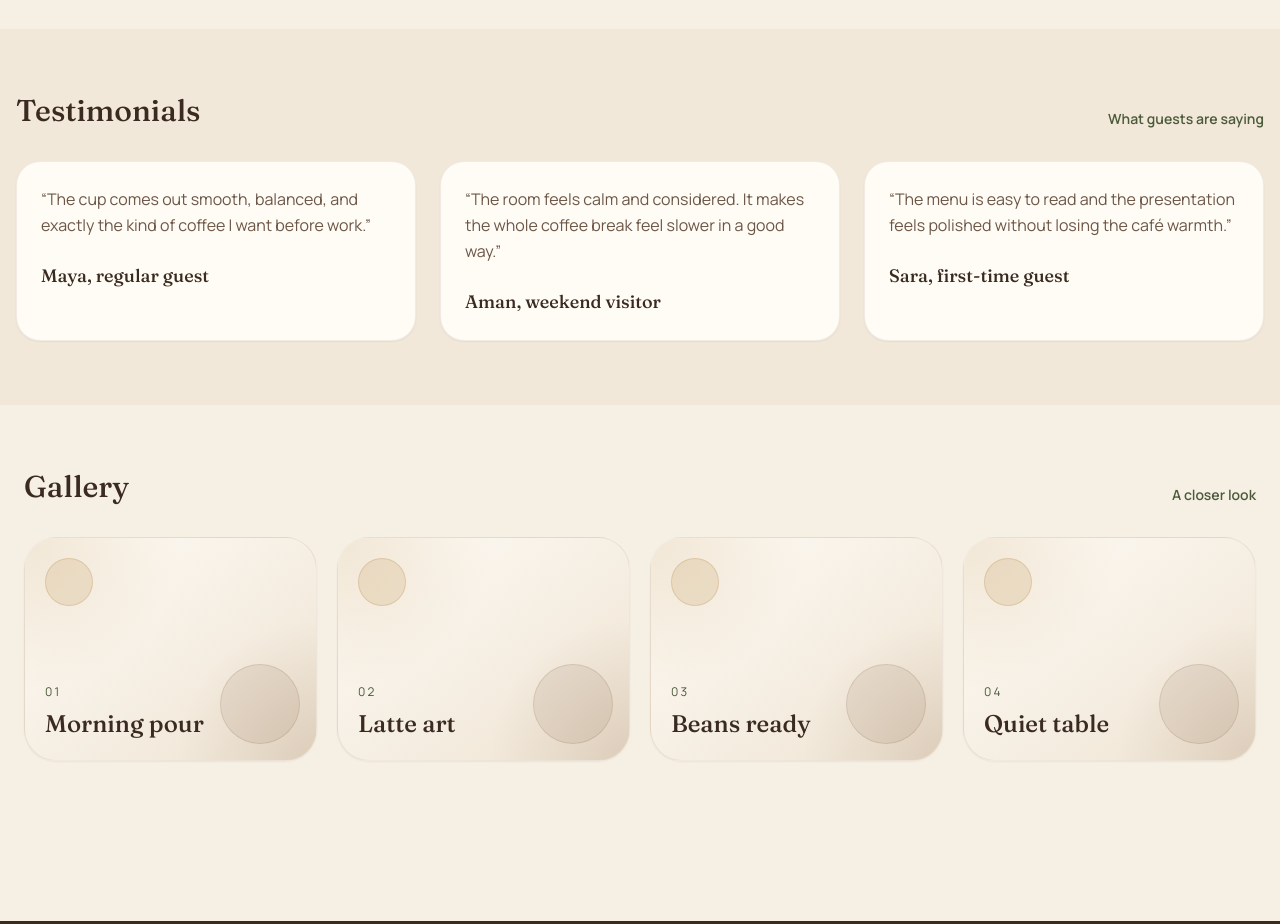
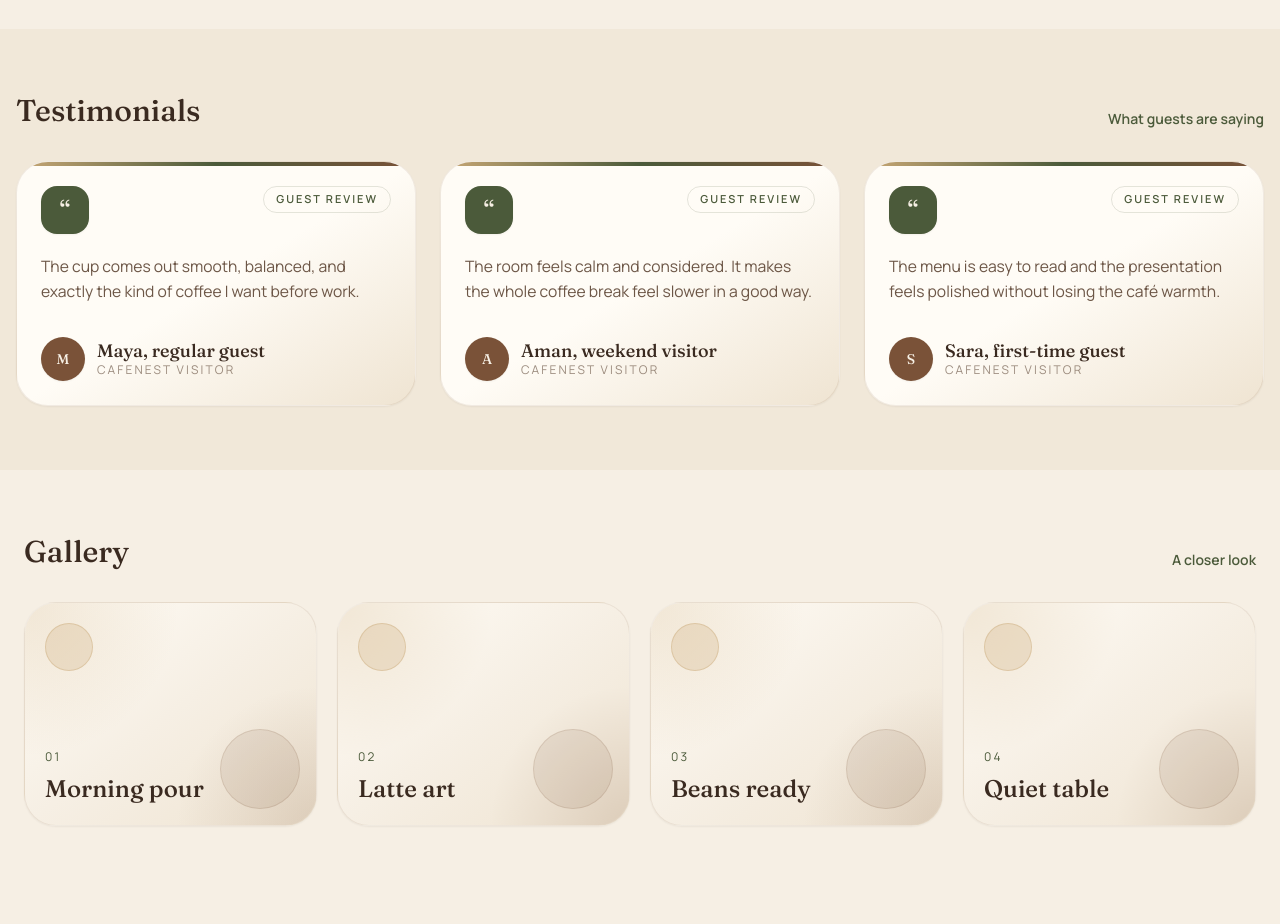
Before and after one commit to akritiofficial26/Cafe-Nest, a React (Vite) app: page / in a window 1280 px wide. Shown: the part 1260-2184 px from the top of the page. Built offline with nearby package versions, Linux system fonts and the light colour scheme.

Commit message:
Changed the card design of the testimonialssection.

```diff
--- a/src/pages/Home.jsx
+++ b/src/pages/Home.jsx
@@ -95,9 +95,35 @@ export default function Home() {
           </div>
           <div className="grid sm:grid-cols-2 lg:grid-cols-3 gap-6">
             {testimonials.map((item) => (
-              <div key={item.title} className="rounded-3xl border border-coffee/10 bg-cream-card p-6 shadow-sm">
-                <p className="text-espresso-light/90 leading-relaxed mb-6">“{item.text}”</p>
-                <h3 className="font-display text-lg text-espresso">{item.title}</h3>
+              <div
+                key={item.title}
+                className="group relative overflow-hidden rounded-[2rem] border border-coffee/10 bg-gradient-to-br from-cream-card via-cream-card to-cream-deep p-6 shadow-sm transition-all duration-300 hover:-translate-y-1 hover:shadow-[0_18px_40px_rgba(58,42,32,0.12)]"
+              >
+                <div className="absolute right-0 top-0 h-24 w-24 translate-x-8 -translate-y-8 rounded-full bg-mocha-green/8" />
+                <div className="absolute inset-x-0 top-0 h-1 bg-gradient-to-r from-sand via-mocha-green to-coffee" />
+                <div className="relative mb-5 flex items-start justify-between gap-4">
+                  <div className="flex h-12 w-12 items-center justify-center rounded-2xl bg-mocha-green text-cream shadow-sm transition-transform duration-300 group-hover:scale-105">
+                    <span className="font-display text-2xl leading-none">“</span>
+                  </div>
+                  <span className="rounded-full border border-mocha-green/15 bg-mocha-green/8 px-3 py-1 text-[11px] font-semibold uppercase tracking-[0.18em] text-mocha-green">
+                    Guest review
+                  </span>
+                </div>
+                <p className="relative text-espresso-light/90 leading-relaxed mb-8 text-[0.98rem]">
+                  {item.text}
+                </p>
+                <div className="flex items-center gap-3">
+                  <div className="flex h-11 w-11 items-center justify-center rounded-full bg-coffee text-cream font-display text-sm shadow-sm">
+                    {item.title
+                      .split(',')[0]
+                      .slice(0, 1)
+                      .toUpperCase()}
+                  </div>
+                  <div>
+                    <h3 className="font-display text-lg text-espresso leading-tight">{item.title}</h3>
+                    <p className="text-xs uppercase tracking-[0.18em] text-espresso-light/60">CafeNest visitor</p>
+                  </div>
+                </div>
               </div>
             ))}
           </div>
```
